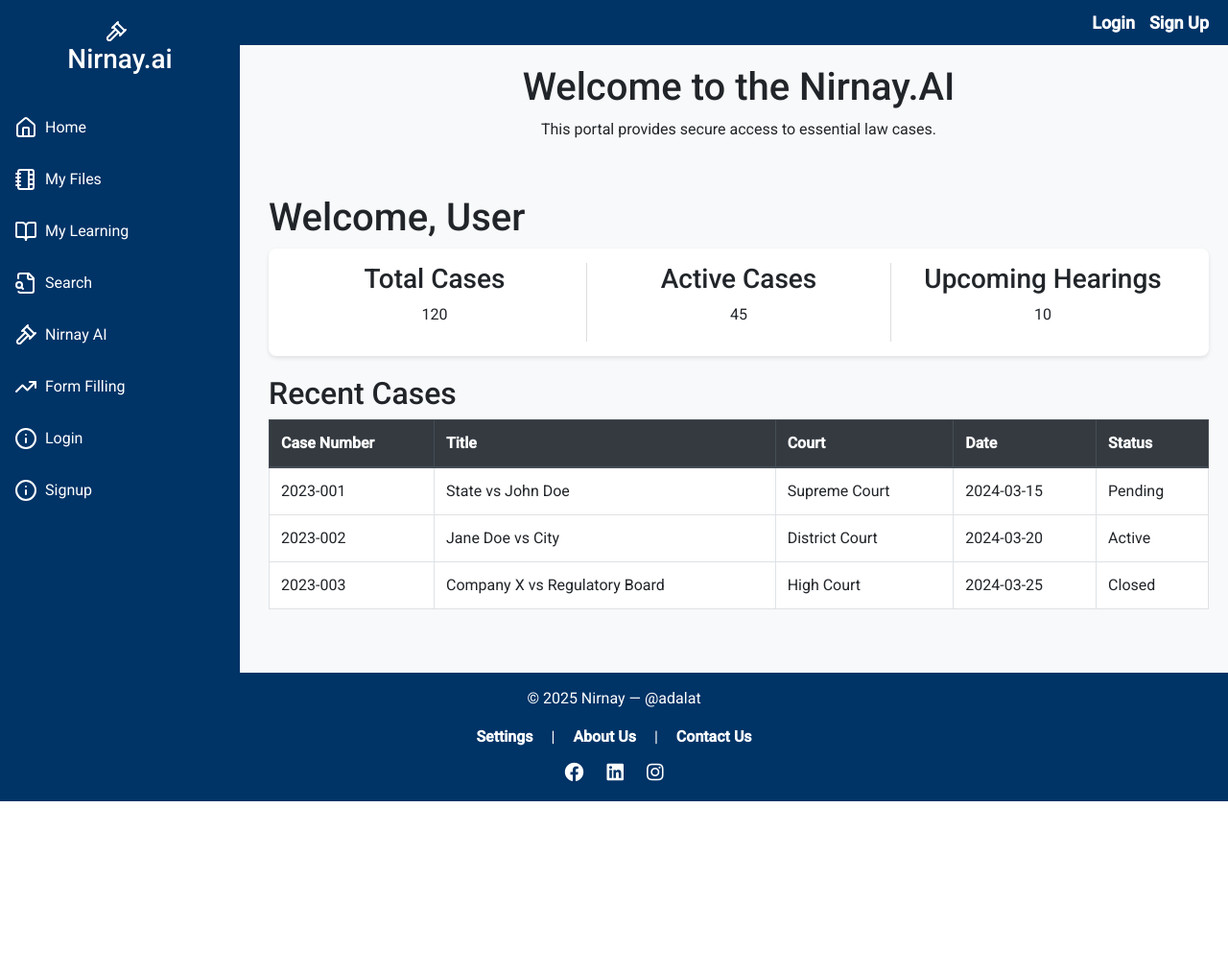
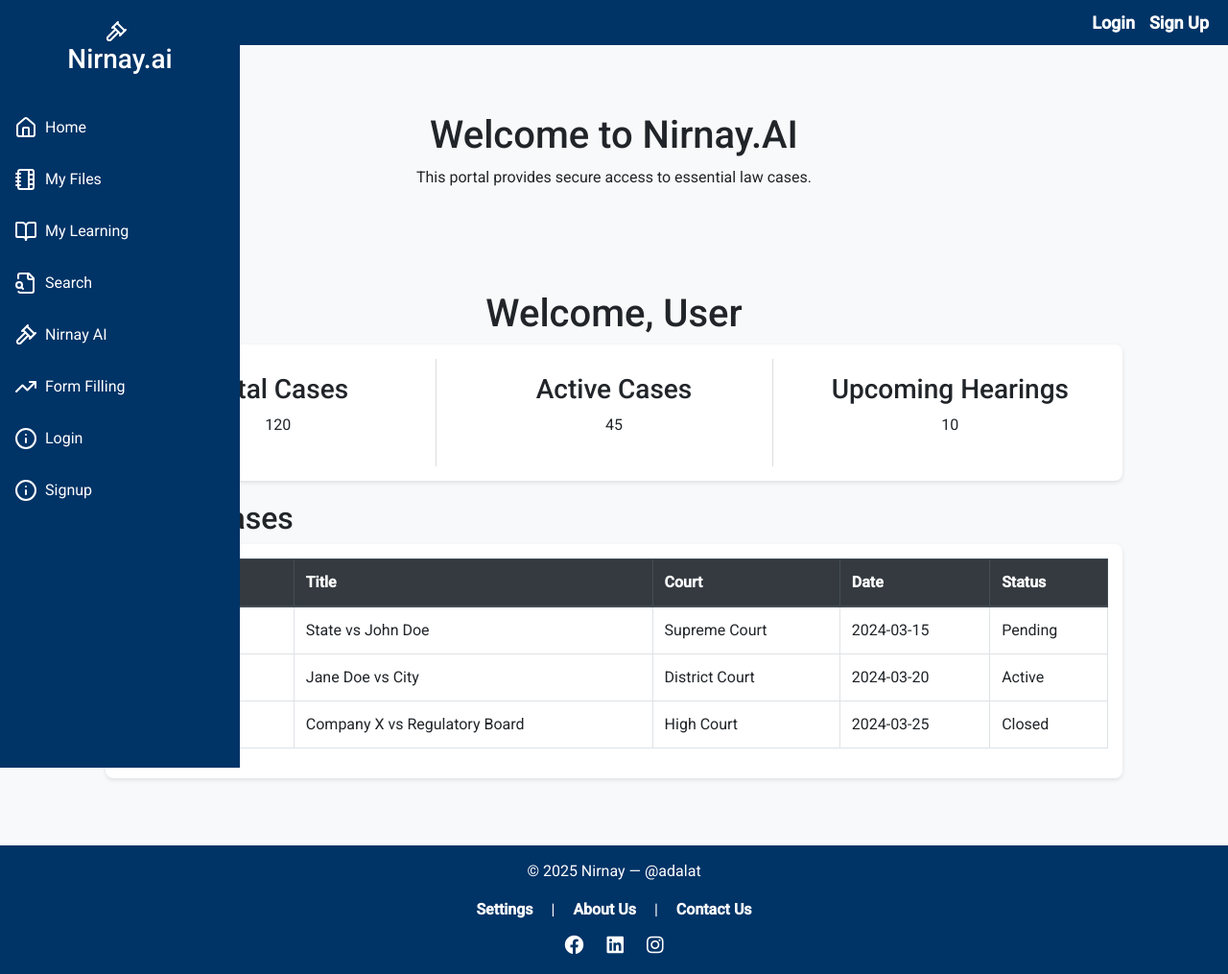
Before and after one commit to SpandyX007/nirnay.ai, a Django app: page / in a window 1280 px wide. Shown: the whole page at 96% size. Before the commit the page ends 835 px from the top, so only its background shows below. Run offline with Django 5.2, Linux system fonts and the light colour scheme; some libraries are stand-ins or nearby versions.

Commit message:
landing page response

```diff
--- a/nirnay/settings.py
+++ b/nirnay/settings.py
@@ -25,7 +25,7 @@ SECRET_KEY = 'django-insecure-iy2@vm*h#up$!#+*u^%o#u3ti&ljdi_ir&-8a(fx)bjik#xdw^
 # SECURITY WARNING: don't run with debug turned on in production!
 DEBUG = True
 
-ALLOWED_HOSTS = ['.onrender.com','121.0.0.7']
+ALLOWED_HOSTS = ['.onrender.com','127.0.0.1']
 
 
 # Application definition
--- a/templates/index.html
+++ b/templates/index.html
@@ -1,44 +1,64 @@
 {% extends 'base.html' %}
 {% block styles %}
-.content {
-    margin-left: 260px;
+.container {
+    max-width: 1100px;
+    margin: 50px auto;
     padding: 20px;
 }
 .dashboard {
-    margin-bottom: 20px;
     display: flex;
+    flex-wrap: wrap;
     justify-content: space-between;
+    gap: 20px;
+    background: white;
+    padding: 20px;
+    border-radius: 8px;
+    box-shadow: 0 2px 4px rgba(0, 0, 0, 0.1);
+}
+.info {
+    flex: 1;
+    text-align: center;
+    padding: 15px;
+    border-right: 1px solid #ddd;
+}
+.info:last-child {
+    border-right: none;
+}
+.recent-cases {
+    margin-top: 20px;
+}
+.table-responsive {
     background: white;
     padding: 15px;
     border-radius: 8px;
     box-shadow: 0 2px 4px rgba(0, 0, 0, 0.1);
 }
-.dashboard .info {
-    text-align: center;
-    flex: 1;
-    border-right: 1px solid #ddd;
+@media (max-width: 768px) {
+    .dashboard {
+        flex-direction: column;
     }
-.dashboard .info:last-child {
+    .info {
         border-right: none;
+        border-bottom: 1px solid #ddd;
+        padding-bottom: 10px;
     }
-.recent-cases {
-    margin-top: 20px;
+    .info:last-child {
+        border-bottom: none;
     }
-.table {
-    background: white;
+    .table-responsive {
+        overflow-x: auto;
+    }
 }
 {% endblock %}
 
 {% block body %}
-
-<div class="content text-center">
-    <h1>Welcome to the Nirnay.AI</h1>
+<div class="container text-center">
+    <h1>Welcome to Nirnay.AI</h1>
     <p>This portal provides secure access to essential law cases.</p>
 </div>
 
-<!--Extend body-->
-<div class="content">
-    <h1>Welcome, User</h1>
+<div class="container">
+    <h1 class="text-center">Welcome, User</h1>
     <div class="dashboard">
         <div class="info">
             <h3>Total Cases</h3>
@@ -56,6 +76,7 @@
 
     <div class="recent-cases">
         <h2>Recent Cases</h2>
+        <div class="table-responsive">
             <table class="table table-bordered">
                 <thead class="thead-dark">
                     <tr>
@@ -92,5 +113,6 @@
             </table>
         </div>
     </div>
+</div>
 <!--body end-->
 {% endblock %}
```
Lines whose indentation alone changed are shown as unchanged.
